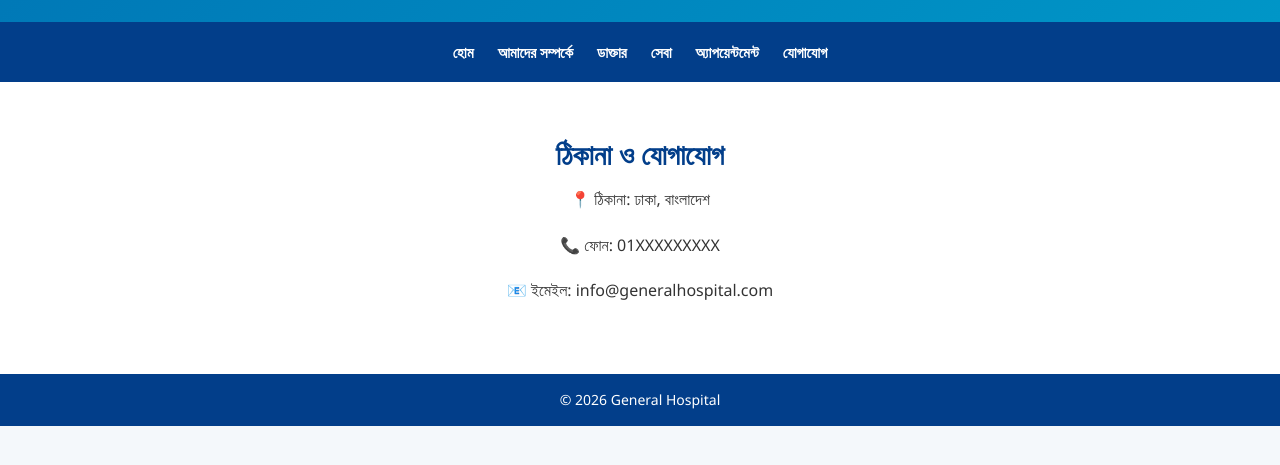
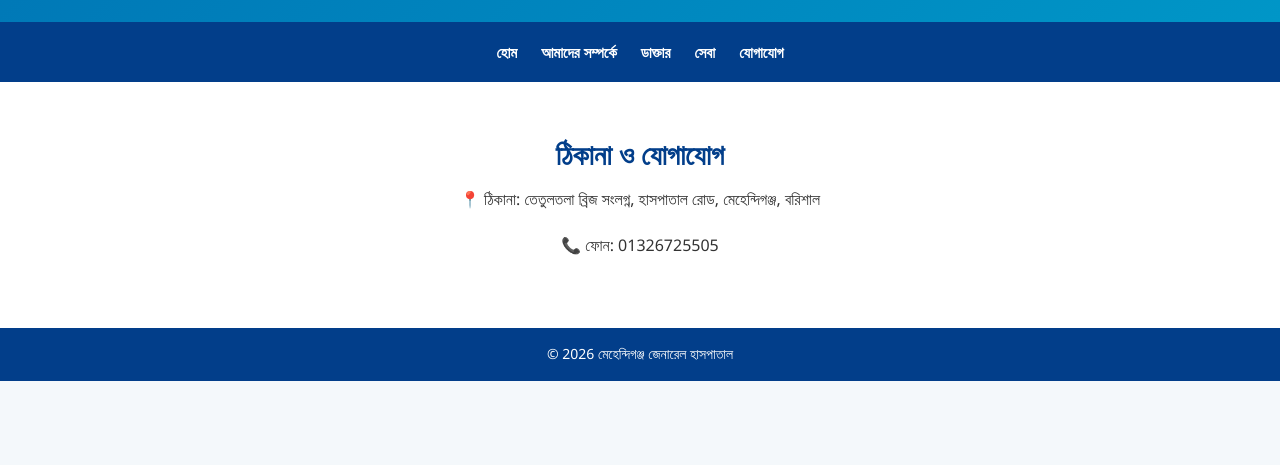
Before and after one commit to mehendiganjgeneralhospital/hospital-website, a plain HTML site: page contact.html in a window 1280 px wide. Shown: the part 79-544 px from the top of the page. Drawn offline with Linux system fonts and the light colour scheme.

Commit message:
Update contact.html

```diff
--- a/contact.html
+++ b/contact.html
@@ -2,7 +2,7 @@
 <html lang="bn">
 <head>
     <meta charset="UTF-8">
-    <title>যোগাযোগ | General Hospital</title>
+    <title>যোগাযোগ | মেহেন্দিগঞ্জ জেনারেল হাসপাতাল</title>
     <link rel="stylesheet" href="style.css">
 </head>
 <body>
@@ -16,19 +16,17 @@
     <a href="about.html">আমাদের সম্পর্কে</a>
     <a href="doctors.html">ডাক্তার</a>
     <a href="services.html">সেবা</a>
-    <a href="appointment.html">অ্যাপয়েন্টমেন্ট</a>
     <a href="contact.html">যোগাযোগ</a>
 </nav>
 
 <section class="hero">
     <h2>ঠিকানা ও যোগাযোগ</h2>
-    <p>📍 ঠিকানা: ঢাকা, বাংলাদেশ</p>
-    <p>📞 ফোন: 01XXXXXXXXX</p>
-    <p>📧 ইমেইল: info@generalhospital.com</p>
+    <p>📍 ঠিকানা: তেতুলতলা ব্রিজ সংলগ্ন, হাসপাতাল রোড, মেহেন্দিগঞ্জ, বরিশাল</p>
+    <p>📞 ফোন: 01326725505</p>
 </section>
 
 <footer>
-    <p>© 2026 General Hospital</p>
+    <p>© 2026 মেহেন্দিগঞ্জ জেনারেল হাসপাতাল</p>
 </footer>
 
 </body>
```
